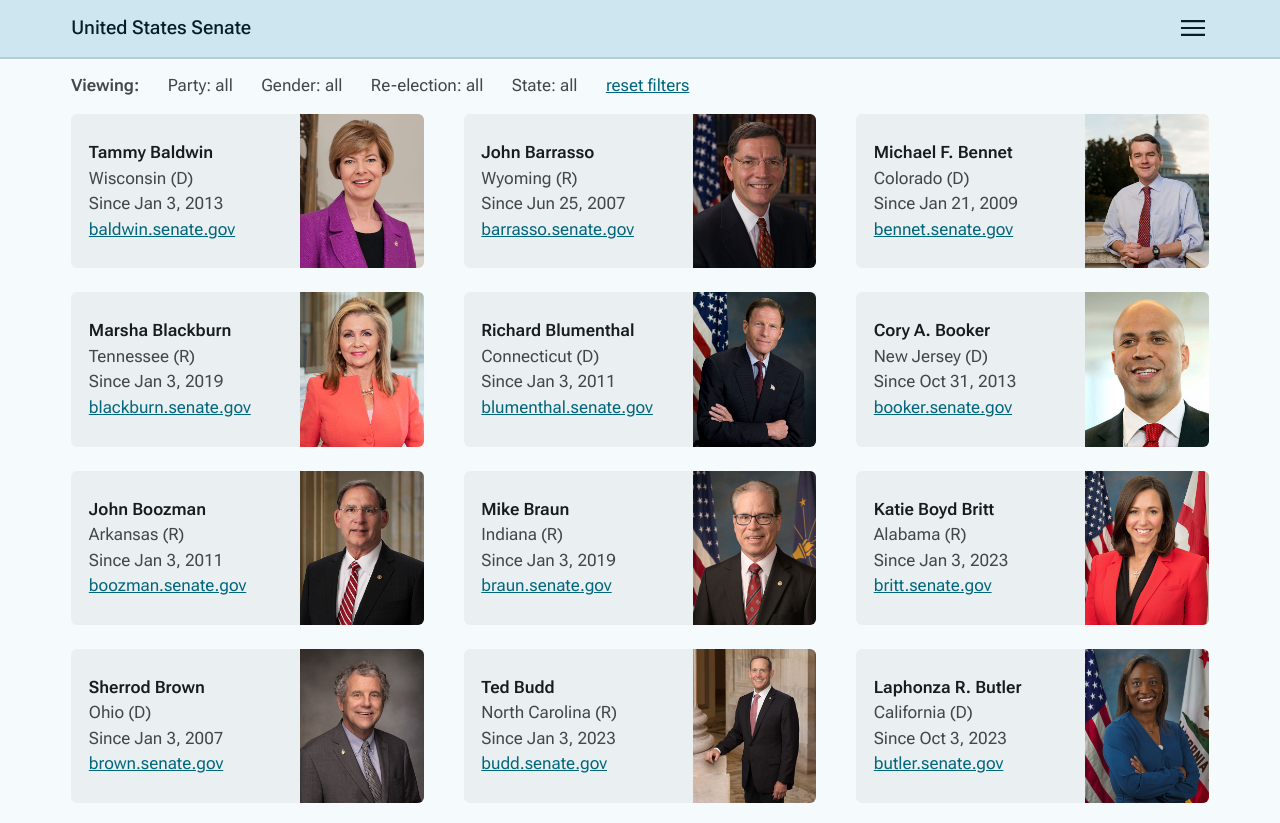
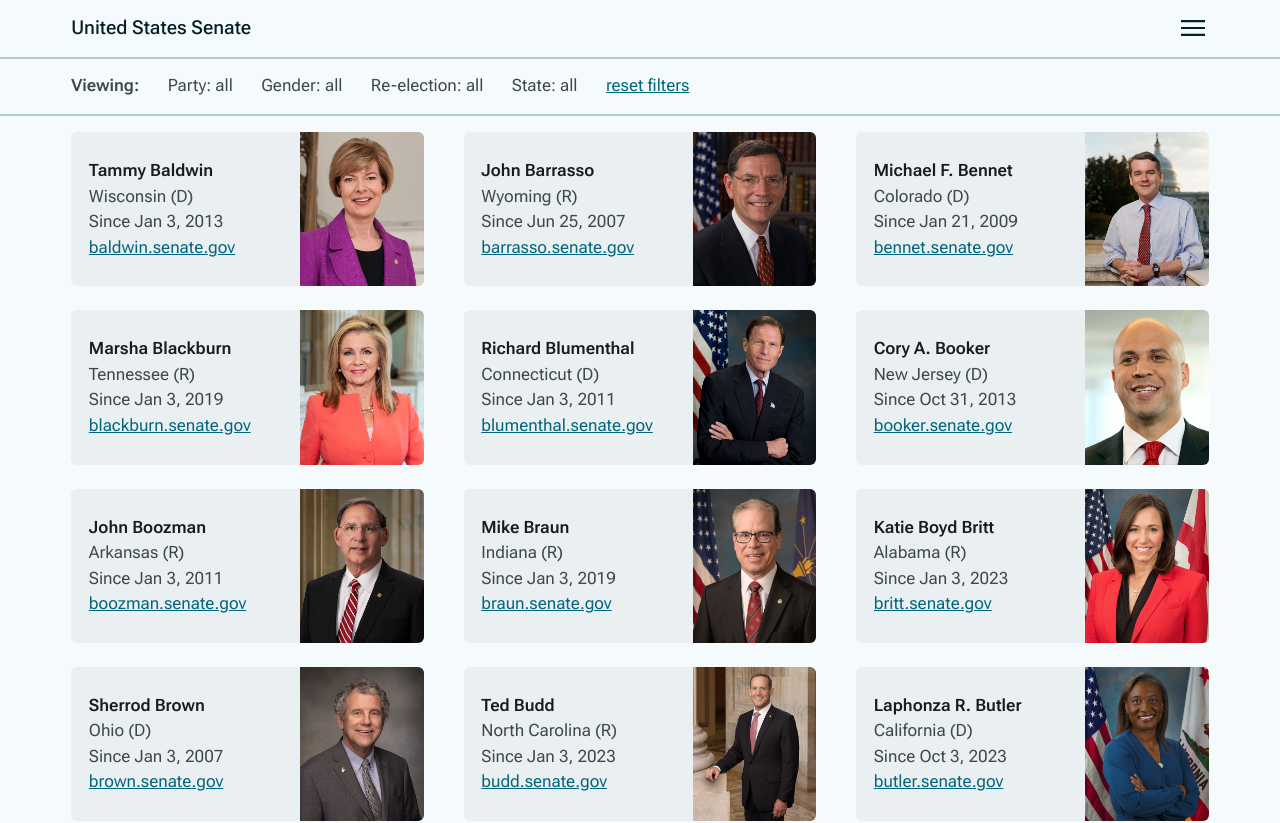
Before and after one commit to seankelliher/us-senate-directory, a Vue app: page / in a window 1280 px wide. Shown: the top 823 px of the page. Built offline with nearby package versions, Linux system fonts and the light colour scheme.

Commit message:
Make changes for overlay, badge panel. Add animation.

```diff
--- a/src/style.css
+++ b/src/style.css
@@ -23,9 +23,9 @@ body {
 
 header {
     width: 90%;
-    margin-bottom: 1em;
+    margin: 0;
     padding: 0.25em 5%;
-    background: #cee6f0; /* S-90 */
+    /*background: #cee6f0;  S-90 */
     flex: initial;
     display: flex;
     flex-flow: row wrap;
@@ -39,7 +39,7 @@ header {
     content: "";
     position: absolute;
     inset: 0 calc((100vw - 100%) / -2) -2px calc((100vw - 100%) / -2);
-    background: #cee6f0; /* S-90 */
+    /*background: #cee6f0;  S-90 */
     border-bottom: 2px solid #b2cbd4; /* S-80 */
     z-index: -1;
 }
@@ -58,7 +58,7 @@ main {
 
 .overlay {
     position: absolute;
-    inset: 0;
+    inset: 0 calc((100vw - 100%) / -2) 0 calc((100vw - 100%) / -2);
     background: #f5fafd; /* N-98 */
     opacity: 0.80;
     z-index: 1;
@@ -70,12 +70,8 @@ form {
     margin: 0;
     padding: 0.5em 0;
     background: #f5fafd; /* N-98 */
-    border-top: 2px solid #b2cbd4; /* S-80 */
-    border-right: 2px solid #bfc8cc; /* NV-80 */
-    border-bottom: 2px solid #bfc8cc; /* NV-80 */
-    border-left: 2px solid #bfc8cc; /* NV-80 */
-    border-bottom-left-radius: 6px;
-    border-bottom-right-radius: 6px;
+    border: 2px solid #bfc8cc; /* NV-80 */
+    border-radius: 6px;
     flex: initial;
     display: flex;
     flex-flow: row wrap;
@@ -83,7 +79,7 @@ form {
     align-items: flex-start;
     z-index: 2;
     position: absolute;
-    top: -1em;
+    top: 0;
     right: 5%;
 }
 
@@ -138,6 +134,17 @@ form {
 }
 
 .menu-icon:hover {
+    cursor: pointer;
+}
+
+.link-icon {
+    width: 24px;
+    margin: 0;
+    padding: 0;
+    flex: initial;
+}
+
+.link-icon:hover {
     cursor: pointer;
 }
 
@@ -247,12 +254,24 @@ button:hover {
 .badge-panel {
     width: 100%;
     margin: 0;
-    padding: 0;
+    padding: 1em 0;
+    border-bottom: 2px solid #b2cbd4; /* S-80 */
     flex: initial;
     display: flex;
     flex-flow: row wrap;
     justify-content: flex-start;
     align-items: flex-start;
+    position: relative;
+}
+
+/* inset is shorthand property for top, right, bottom, left */
+.badge-panel::before {
+    content: "";
+    position: absolute;
+    inset: 0 calc((100vw - 100%) / -2) -2px calc((100vw - 100%) / -2);
+    /*background: #cee6f0;  S-90 */
+    border-bottom: 2px solid #b2cbd4; /* S-80 */
+    z-index: -1;
 }
 
 .badge {
@@ -443,13 +462,6 @@ p {
     "YTUC" 712;
 }
 
-/* Google font-family: roboto-condensed, variable font-weight 100 to 900 */
-.roboto-condensed {
-  font-family: "Roboto Condensed", sans-serif;
-  font-optical-sizing: auto;
-  font-style: normal;
-}
-
 /* Font-weights */
 .four {
     font-weight:  400;
@@ -463,10 +475,12 @@ p {
     font-weight:  600;
 }
 
-.seven {
-    font-weight:  700;
+/* Animation - fade Senator cards */
+.cards-enter-active,
+.cards-leave-active {
+    transition: all 0.5s ease-in;
 }
-
-.eight {
-    font-weight:  800;
+.cards-enter-from,
+.cards-leave-to {
+    opacity: 0;
 }
```
